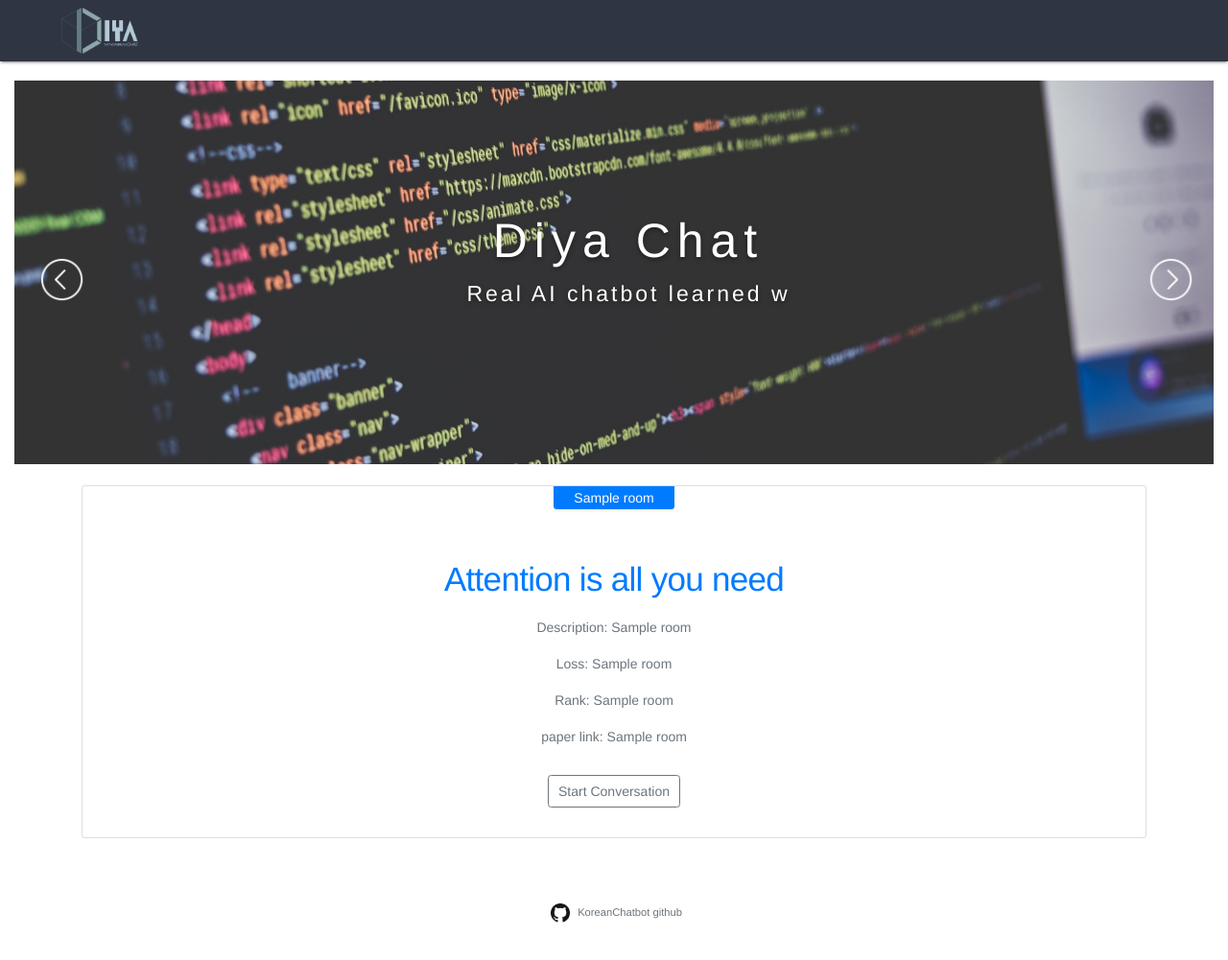
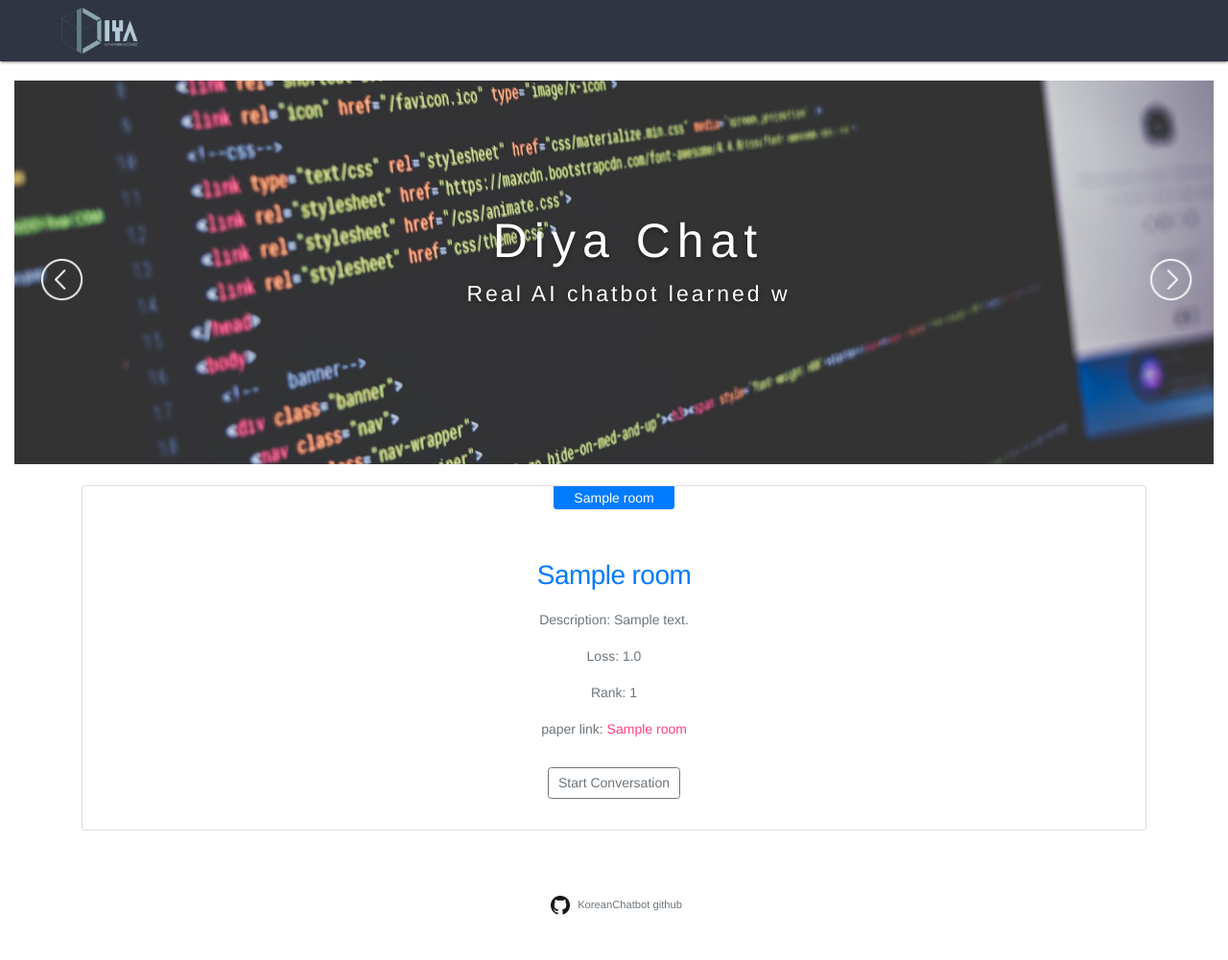
Before and after one commit to kooyunmo/diya-chat, a Django app: page /chatroom/ in a window 1280 px wide. Shown: the whole page at 96% size. Run offline with Django 3.2, Linux system fonts and the light colour scheme; tables that the repository leaves empty hold one stand-in row (values such as "Sample post"); some libraries are stand-ins or nearby versions.

Commit message:
update checkpoint and update django DB

```diff
--- a/diyaChat/chatroom/models.py
+++ b/diyaChat/chatroom/models.py
@@ -29,6 +29,12 @@ class Answer(models.Model):
 class Room(models.Model):
     # ex) seq2seq, transformer, BERT
     lm_name = models.CharField(max_length=20)    # the chatbot language model adopted to chatroom
+    subtitle = models.CharField(max_length=80)
+    description = models.CharField(max_length=200)
+    paper_link = models.CharField(max_length=200)
+    rank = models.IntegerField(default=0)
+    loss = models.FloatField(default=0)
+
 
     def __str__(self):
         return self.lm_name
--- a/diyaChat/chatroom/templates/chatroom/index.html
+++ b/diyaChat/chatroom/templates/chatroom/index.html
@@ -36,15 +36,15 @@
                 <div class="card card-pricing text-center px-3 mb-4">
                     <span class="h6 w-60 mx-auto px-4 py-1 rounded-bottom bg-primary text-white shadow-sm">{{ chatroom.lm_name }}</span>
                     <div class="bg-transparent card-header pt-4 border-0">
-                        <h1 class="h1 font-weight-normal text-primary text-center mb-0" data-pricing-value="15"><span class="price">Attention is all you need</span></h1>
+                        <h1 class="h2 font-weight-normal text-primary text-center mb-0" data-pricing-value="15"><span class="price">{{ chatroom.subtitle }}</span></h1>
                     </div>
                     <div class="card-body pt-0">
                         <ul class="list-unstyled mb-4">
                             <!-- 나중에는 model.py의 Room 모델에 description, loss 등의 field를 추가할 것 -->
-                            <li>Description: {{ chatroom.lm_name }}</li>
-                            <li>Loss: {{ chatroom.lm_name }}</li>
-                            <li>Rank: {{ chatroom.lm_name }}</li>
-                            <li>paper link: {{ chatroom.lm_name }}</li>
+                            <li>Description: {{ chatroom.description }}</li>
+                            <li>Loss: {{ chatroom.loss }}</li>
+                            <li>Rank: {{ chatroom.rank }}</li>
+                            <li>paper link: <a href="{{ chatroom.paper_link }}">{{ chatroom.lm_name }}</a></li>
                         </ul>
                         <a href="/chatroom/{{ chatroom.lm_name }}/">
                             <button type="button" class="btn btn-outline-secondary mb-3">
--- a/diyaChat/chatroom/views.py
+++ b/diyaChat/chatroom/views.py
@@ -19,7 +19,7 @@ import time
 
 
 def index(request):
-    chatroom_list = Room.objects.order_by('lm_name')[:3]
+    chatroom_list = Room.objects.order_by('rank')[:3]
     context = {
         'chatroom_list': chatroom_list
     }
@@ -27,7 +27,7 @@ def index(request):
 
 
 def room(request, lm_name):
-    chatroom_list = Room.objects.order_by('lm_name')[:3]
+    chatroom_list = Room.objects.order_by('rank')[:3]
 
     context = {
         'lm_name': mark_safe(json.dumps(lm_name)),
@@ -42,6 +42,9 @@ def detail(request, lm_name):
 
 
 def message(request, message, lm_name):
+    # if lm_name === 'tranformer':
+    # if lm_name === 'seq2seq':
+    # if lm_name === 'bert':
     #return HttpResponse("answer: %s" % (message))
 
     os.environ['TF_CPP_MIN_LOG_LEVEL'] = '3'
```
Also changed, not shown: diyaChat/chatroom/migrations/0001_initial.py, diyaChat/chatroom/migrations/0002_auto_20190819_1810.py (deleted), diyaChat/chatroom/migrations/0003_room.py (deleted).
